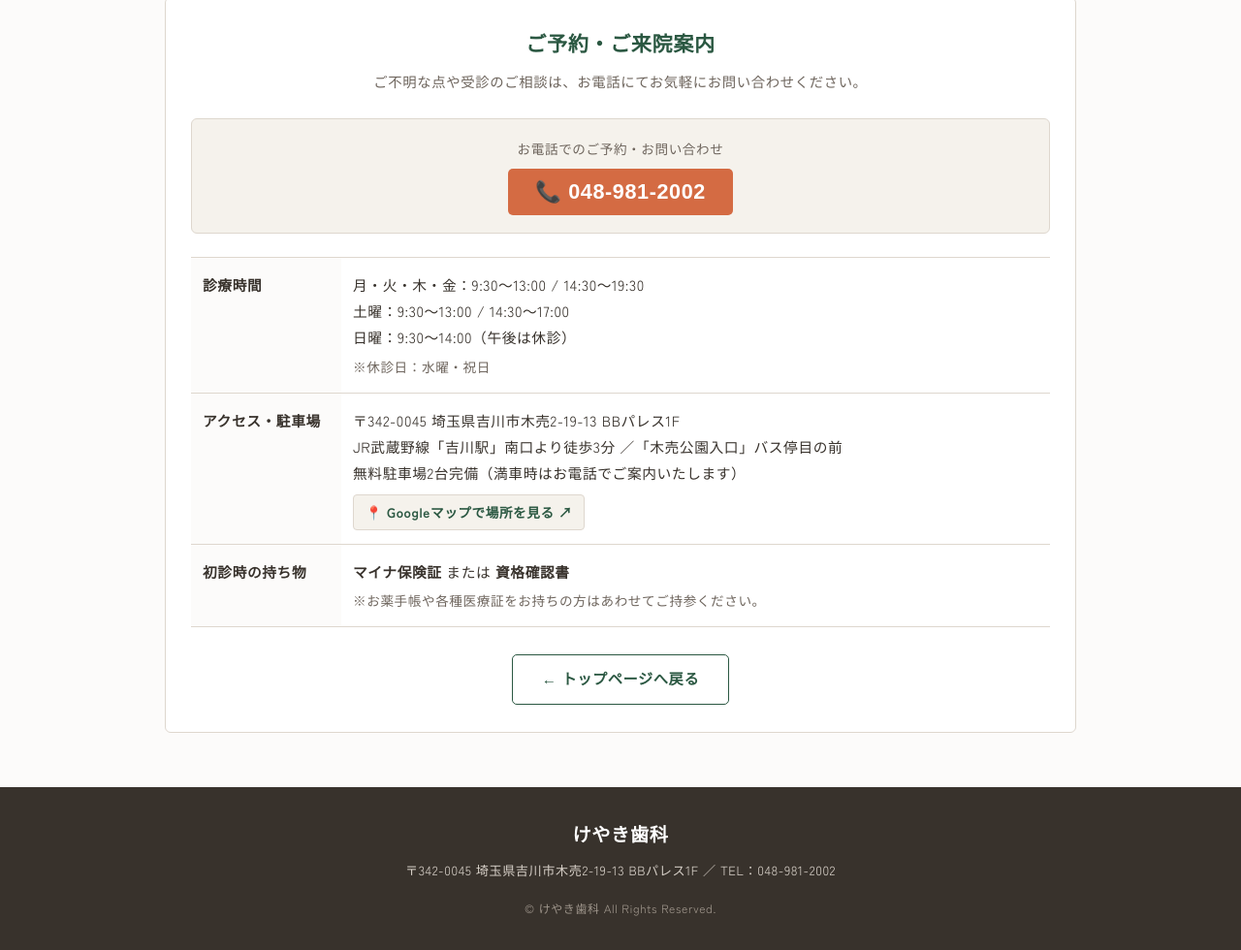
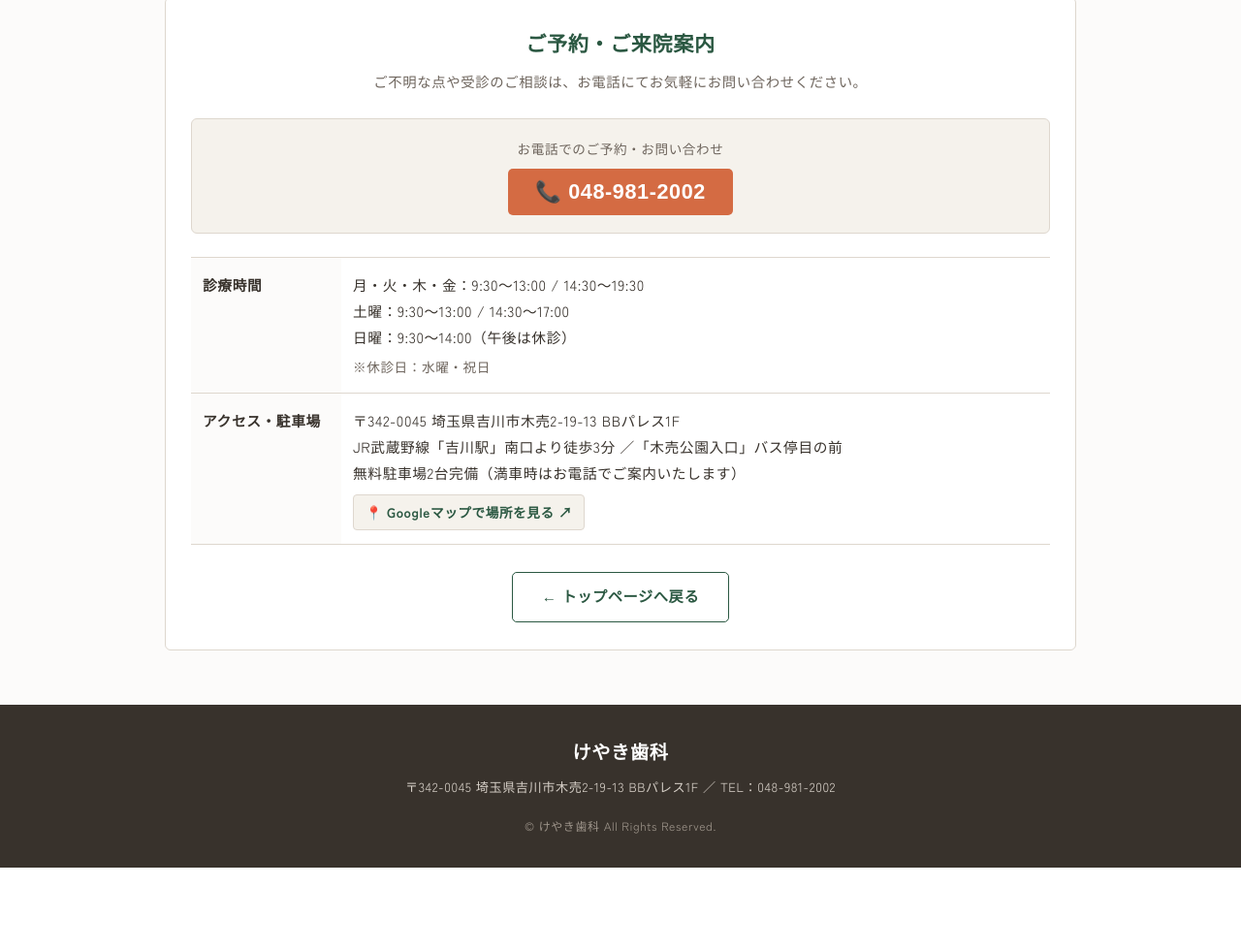
Before and after one commit to keyakishika/keyaki-dental, a plain HTML site: page flow.html in a window 1280 px wide. Shown: the part 3306-4286 px from the top of the page at 97% size. After the commit the page ends 4201 px from the top, so only its background shows below. Drawn offline with Linux system fonts and the light colour scheme; a web font is replaced by a local one.

Commit message:
Update flow.html

```diff
--- a/flow.html
+++ b/flow.html
@@ -977,13 +977,6 @@ footer .copy {
                 <a href="https://www.google.com/maps/search/?api=1&amp;query=%E5%9F%BC%E7%8E%89%E7%9C%8C%E5%90%89%E5%B7%9D%E5%B8%82%E6%9C%A8%E5%A3%B22-19-13+%E3%81%91%E3%82%84%E3%81%8D%E6%AD%AF%E7%A7%91" target="_blank" rel="noopener noreferrer" class="map-text-link">📍 Googleマップで場所を見る ↗</a>
               </td>
             </tr>
-            <tr>
-              <th>初診時の持ち物</th>
-              <td>
-                <strong>マイナ保険証</strong> または <strong>資格確認書</strong>
-                <span class="guide-sub-note">※お薬手帳や各種医療証をお持ちの方はあわせてご持参ください。</span>
-              </td>
-            </tr>
           </tbody>
         </table>
 
```
